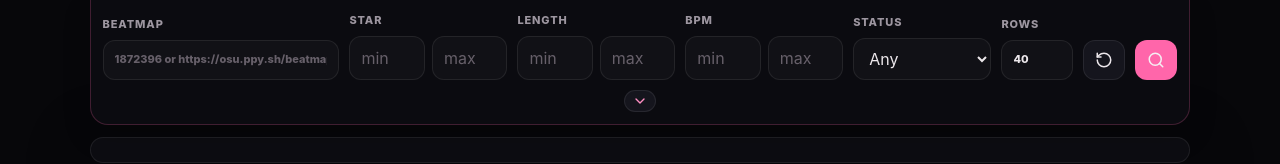
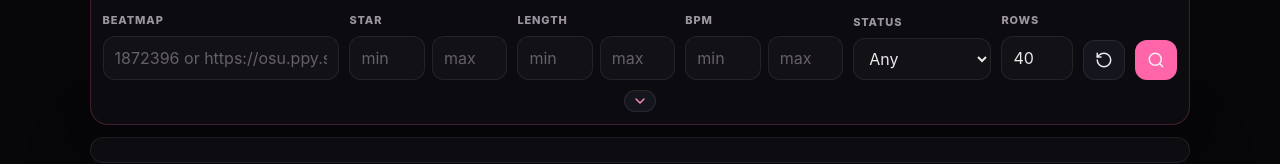
Before and after one commit to token03/bobert-web, a React (Vite) app: page / in a window 1280 px wide. Shown: the top 164 px of the page. Built offline with nearby package versions, Linux system fonts and the light colour scheme; no server answers.

Commit message:
fix inval;id

```diff
--- a/src/App.css
+++ b/src/App.css
@@ -115,7 +115,7 @@
   gap: calc(var(--space-md) + var(--space-2xs));
 }
 
-.field span,
+.field > span:not(.input-with-status),
 .range-field > span,
 .slider-label {
   color: var(--muted);
--- a/src/features/recommend/RangeFields.tsx
+++ b/src/features/recommend/RangeFields.tsx
@@ -7,6 +7,12 @@ type RangeFieldsProps = {
 }
 
 export function RangeFields({ label, min, max, setMin, setMax }: RangeFieldsProps) {
+  function updateNumber(value: string, update: (value: string) => void) {
+    if (/^\d*\.?\d*$/.test(value)) {
+      update(value)
+    }
+  }
+
   return (
     <div className="range-field">
       <span>{label}</span>
@@ -14,7 +20,7 @@ export function RangeFields({ label, min, max, setMin, setMax }: RangeFieldsProp
         inputMode="decimal"
         type="text"
         value={min}
-        onChange={(event) => setMin(event.target.value)}
+        onChange={(event) => updateNumber(event.target.value, setMin)}
         placeholder="min"
         aria-label={`${label} minimum`}
       />
@@ -22,7 +28,7 @@ export function RangeFields({ label, min, max, setMin, setMax }: RangeFieldsProp
         inputMode="decimal"
         type="text"
         value={max}
-        onChange={(event) => setMax(event.target.value)}
+        onChange={(event) => updateNumber(event.target.value, setMax)}
         placeholder="max"
         aria-label={`${label} maximum`}
       />
--- a/src/features/recommend/RecommendForm.tsx
+++ b/src/features/recommend/RecommendForm.tsx
@@ -19,7 +19,6 @@ export function RecommendForm({ form, isLoading, turnstileEnabled, turnstileRef,
   const [advancedOpen, setAdvancedOpen] = useState(false)
   const values = form.watch()
   const beatmapError = form.formState.errors.beatmapInput?.message
-  const rowsError = form.formState.errors.topK?.message
   const submitDisabled = isLoading || form.formState.isSubmitting
   const beatmapInput = form.register('beatmapInput')
   const topKInput = form.register('topK')
@@ -72,23 +71,18 @@ export function RecommendForm({ form, isLoading, turnstileEnabled, turnstileRef,
 
           <label className="field small-field">
             <span>Rows</span>
-            <span className="input-with-status">
             <input
               required
               inputMode="numeric"
               pattern="[0-9]*"
               type="text"
-                aria-invalid={rowsError ? 'true' : 'false'}
-                aria-describedby={rowsError ? 'rows-error' : undefined}
-                className={rowsError ? 'has-field-error' : undefined}
               {...topKInput}
               onChange={(event) => {
-                  form.clearErrors('topK')
+                if (/^\d*$/.test(event.target.value)) {
                   topKInput.onChange(event)
+                }
               }}
             />
-              {rowsError ? <FieldErrorIcon id="rows-error" label="Invalid row count" /> : null}
-            </span>
           </label>
 
           <div className="form-actions">
```
Lines whose indentation alone changed are shown as unchanged.
